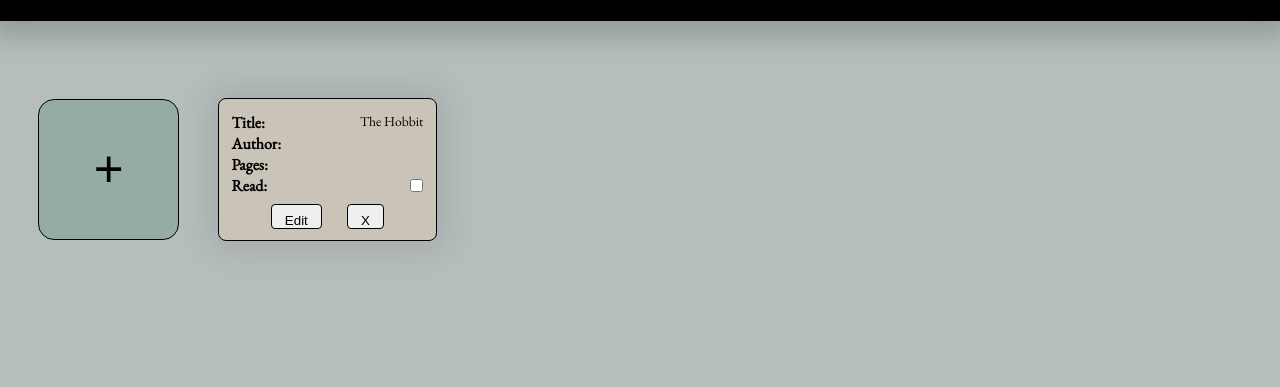
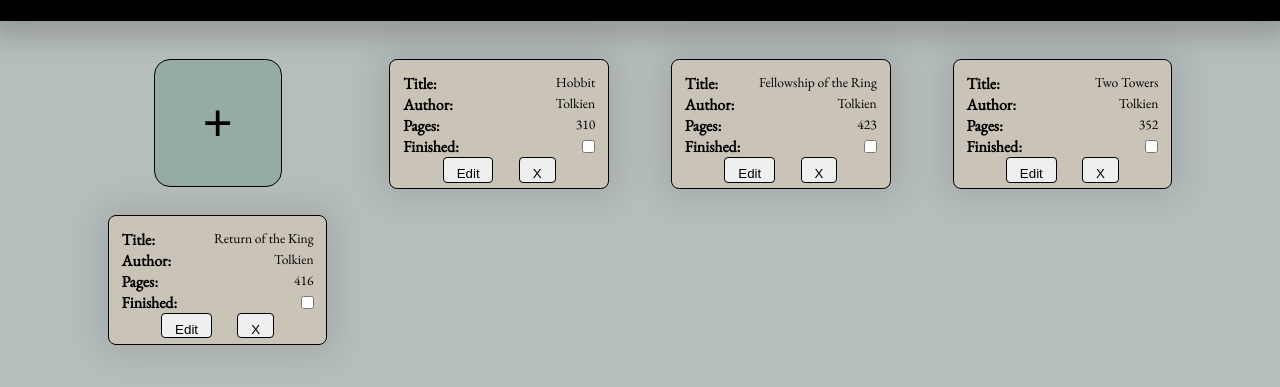
Before and after one commit to dauletalzhanov/library, a plain HTML site: page index.html in a window 1280 px wide. Shown: the part 69-456 px from the top of the page. Drawn offline with nearby package versions, Linux system fonts and the light colour scheme.

Commit message:
ability to add books

```diff
--- a/css.css
+++ b/css.css
@@ -1,3 +1,5 @@
+@import url('https://fonts.googleapis.com/css2?family=EB+Garamond&display=swap');
+
 body {
     font-family: 'EB Garamond', sans-serif;
     background-color: #b6bebd;
@@ -30,14 +32,14 @@ body {
 }
 
 .add {
-    height: 11vw;
-    width: 11vw;
+    height: 10vw;
+    width: 10vw;
     font-size: 4vw;
     background-color: rgba(117, 155, 139, 0.5);
 
     border: 1px solid black;
     border-radius: 16px;
-    padding: 0;
+
 }
 
 .add:hover {
@@ -90,10 +92,12 @@ form > button {
 /************************************/
 
 .content {
-    display: flex;
-    align-items: center;
-    flex-wrap: flex;
-    flex: 1 1 0;
+    display: grid;
+    grid-template-columns: repeat(4, 20vw);
+
+    gap: 2vw;
+    justify-items: center;
+    justify-content: center;
 
 }
 
@@ -106,16 +110,15 @@ form > button {
 .content > div {
     border: 1px solid black;
     border-radius: 8px;
-    margin: 3vw;
 
-    height:9vw;
+    height:8vw;
     width: 15vw;
 
     padding: 1vw;
 
     background-color: #cac4b8;
 
-    display: flex;
+    display: none;
     flex-direction: column;
 
     -webkit-box-shadow: 0px 0px 33px 9px rgba(0,0,0,0.17);
@@ -136,12 +139,16 @@ form > button {
     border: 1px solid black;
     border-radius: 4px;
 
-    margin-top: 1vh;
+
     padding: 1vh 1vw;
 }
 
-.content > div > div > button:hover {
-    background-color:#e7d4d4;
+.content > div > div > button:first-of-type:hover {
+    background-color: #e1deee;
+}
+
+.content > div > div > button:last-of-type:hover {
+    background-color: #e4d0cc;
 }
 
 .book {
--- a/index.html
+++ b/index.html
@@ -5,8 +5,8 @@
     <meta name="viewport" content="width=device-width, initial-scale=1.0">
     <script src="prototypes.js" defer></script>
     <title>Library</title>
-    <link href='https://fonts.googleapis.com/css?family=EB Garamond' rel='stylesheet'>
     <link href="css.css" rel="stylesheet">
+    <link href="favicon.svg" rel="icon" type="image">
 </head>
 <body>
     <div class="header">
@@ -39,30 +39,31 @@
 
 
 
-                <button type="submit">add a book</button>
+                <button type="submit" >add a book</button>
             </form>
         </dialog>
+
         <button class="add">+</button>
 
         <div class="book">
             <div>
                 <h3>Title:</h3>
-                <p>The Hobbit</p>
+                <p class="newTitle"></p>
             </div>
 
             <div>
                 <h3>Author:</h3>
-                <p></p>
+                <p class="newAuthor"></p>
             </div>
 
             <div>
                 <h3>Pages:</h3>
-                <p></p>
+                <p class="newPages"></p>
             </div>
 
             <div>
-                <h3>Read:</h3>
-                <input type="checkbox">
+                <h3>Finished:</h3>
+                <input class="newStatus" type="checkbox">
             </div>
 
             <div style="justify-content: center;">
--- a/prototypes.js
+++ b/prototypes.js
@@ -36,35 +36,44 @@ add.addEventListener('click', function(){
 
     if(title.value != '' && author.value != '' && pages.value != ''){
         let newBook = new Book(title.value, author.value, pages.value)
-        if(read.value){
+        if(read.checked){
             newBook.toggleStatus()
         }
 
-        addEntry(newBook)
+        createNewBook(newBook)
 
         console.log(newBook)
-
-
     }
 
 
 })
 
-function addEntry(book){
-    const newDiv = document.createElement('div')
-    newDiv.style = 'border: 1px solid black; border-radius: 8px; width: 10vw; display: flex; flex-direction:column;'
+//////////////////////////////////////////////////////////////
 
-    const newTitle = document.createElement('div')
-    const newH3 = document.createElement('h3')
-    newH3.appendChild(document.createTextNode(`Title: ${book.title}`))
-    newTitle.appendChild(newH3)
-    newDiv.appendChild(newTitle)
+function createNewBook(book = null){
+    aBook = document.querySelector('.book')
+    newBook = aBook.cloneNode(true)
 
-    const newAuthor = document.createElement('div')
-    const newH3Au = document.createElement('h3')
-    newH3Au.appendChild(document.createTextNode(`Author: ${book.author}`))
-    newAuthor.appendChild(newH3Au)
-    newDiv.appendChild(newAuthor)
+    newBook.style = "display: flex"
+    content.appendChild(newBook)
 
-    content.appendChild(newDiv)
+    if(book != null){
+        newTitle = newBook.querySelector('.newTitle')
+        newTitle.innerHTML = `${book.title}`
+
+        newAuthor = newBook.querySelector('.newAuthor')
+        newAuthor.innerHTML = `${book.author}`
+
+        newPages = newBook.querySelector('.newPages')
+        newPages.innerHTML = `${book.pages}`
+
+        if(book.status){
+            newStatus = newBook.querySelector('.newStatus')
+            newStatus.checked = true;
+        }
+
+    }
 }
+
+for(let i=0; i<library.length; i++)
+    createNewBook(library[i])
```
Also changed, not shown: favicon.svg (added).
